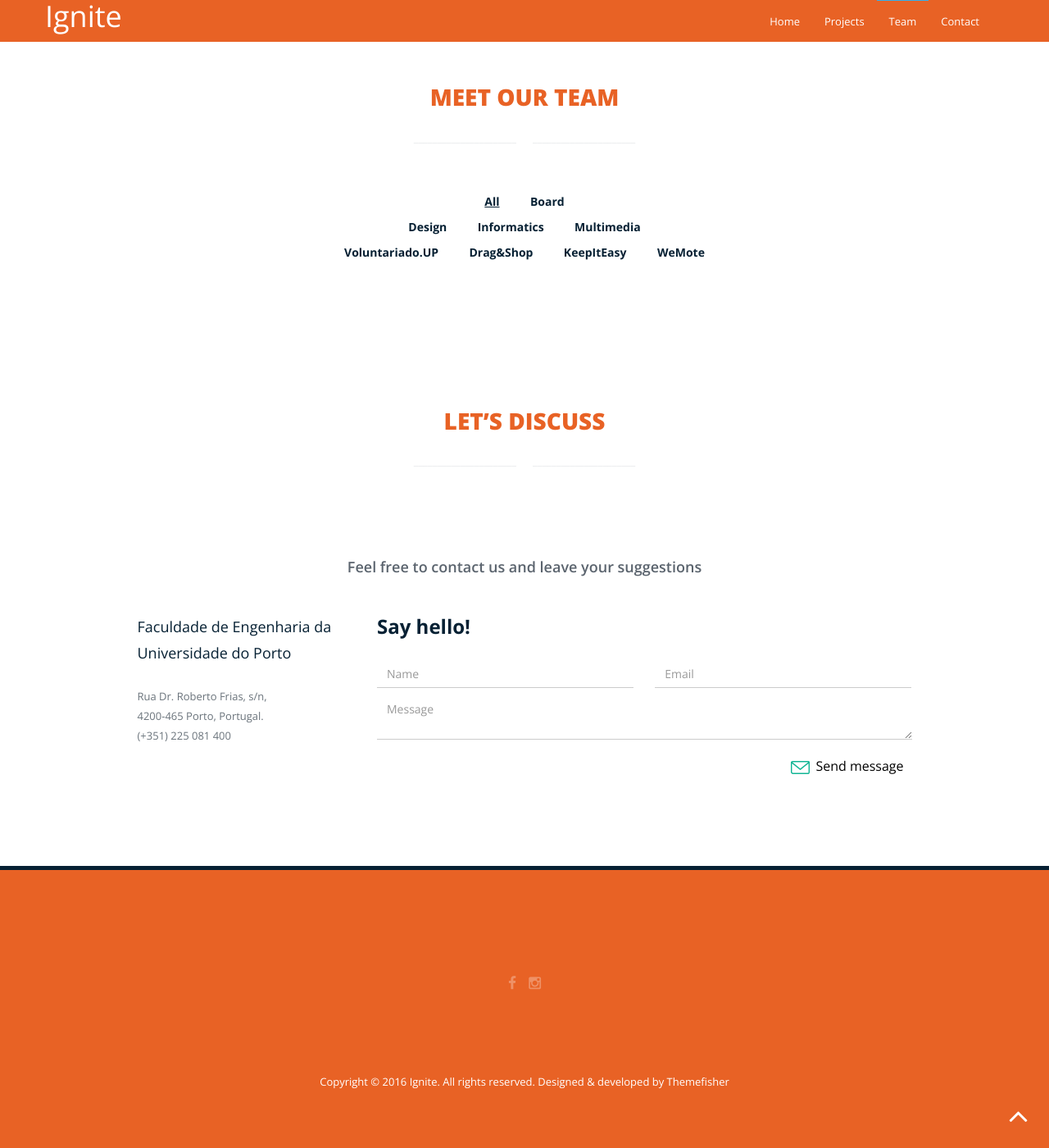
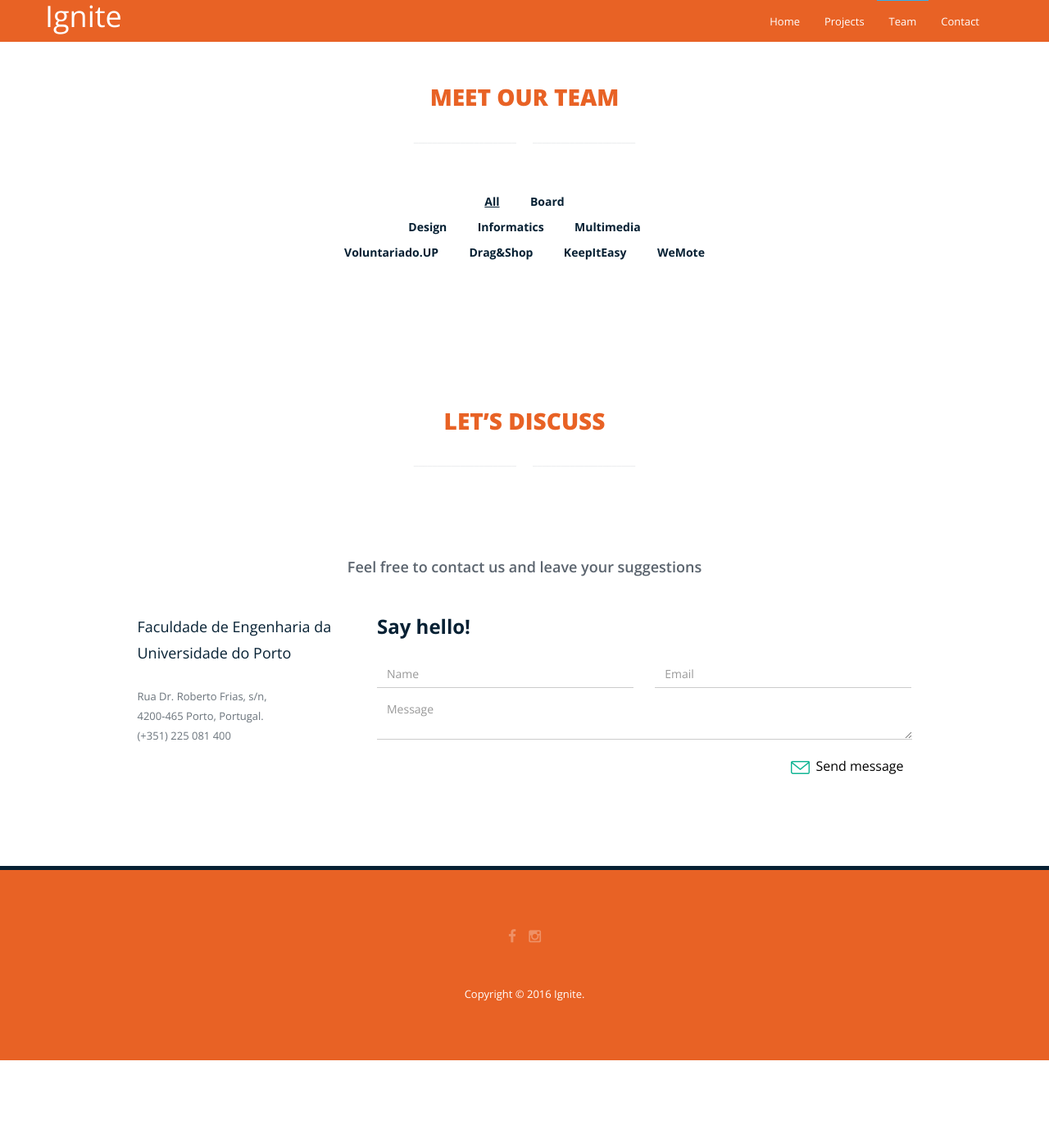
Before and after one commit to IgniteLGP/ignitelgp.github.io, a Jekyll site: the page built from index.html, in a window 1280 px wide and 1400 px high, scrolled down 1443 px. Shown: the whole window at 82% size. Built offline with Jekyll 4.4.1, drawn with Linux system fonts in a browser that asks for light colours; nearby versions of some CDN libraries; after the commit the page ends 2736 px from its top, so only the background shows below that.

Commit message:
edited footer design

```diff
--- a/_includes/footer.html
+++ b/_includes/footer.html
@@ -8,7 +8,7 @@
 				</ul>
 
 				<p class="copyright text-center">
-					Copyright © 2016 {{ site.title }}. All rights reserved. Designed &amp; developed by <a href="http://themefisher.com/">Themefisher</a>
+					Copyright © 2016 {{ site.title }}.
 				</p>
 			</div>
 		</div>
--- a/css/main.css
+++ b/css/main.css
@@ -229,7 +229,7 @@ top: -8px;
 }
 
 .social-links {
-  margin-top: 5%;
+  /*margin-top: 5%;*/
 }
 
 .social-links li {
@@ -717,7 +717,7 @@ label.error {
 
 .copyright {
   color: #fff;
-  margin-top: 100px;
+  margin-top: 50px;
 }
 
 #back-top {
```
